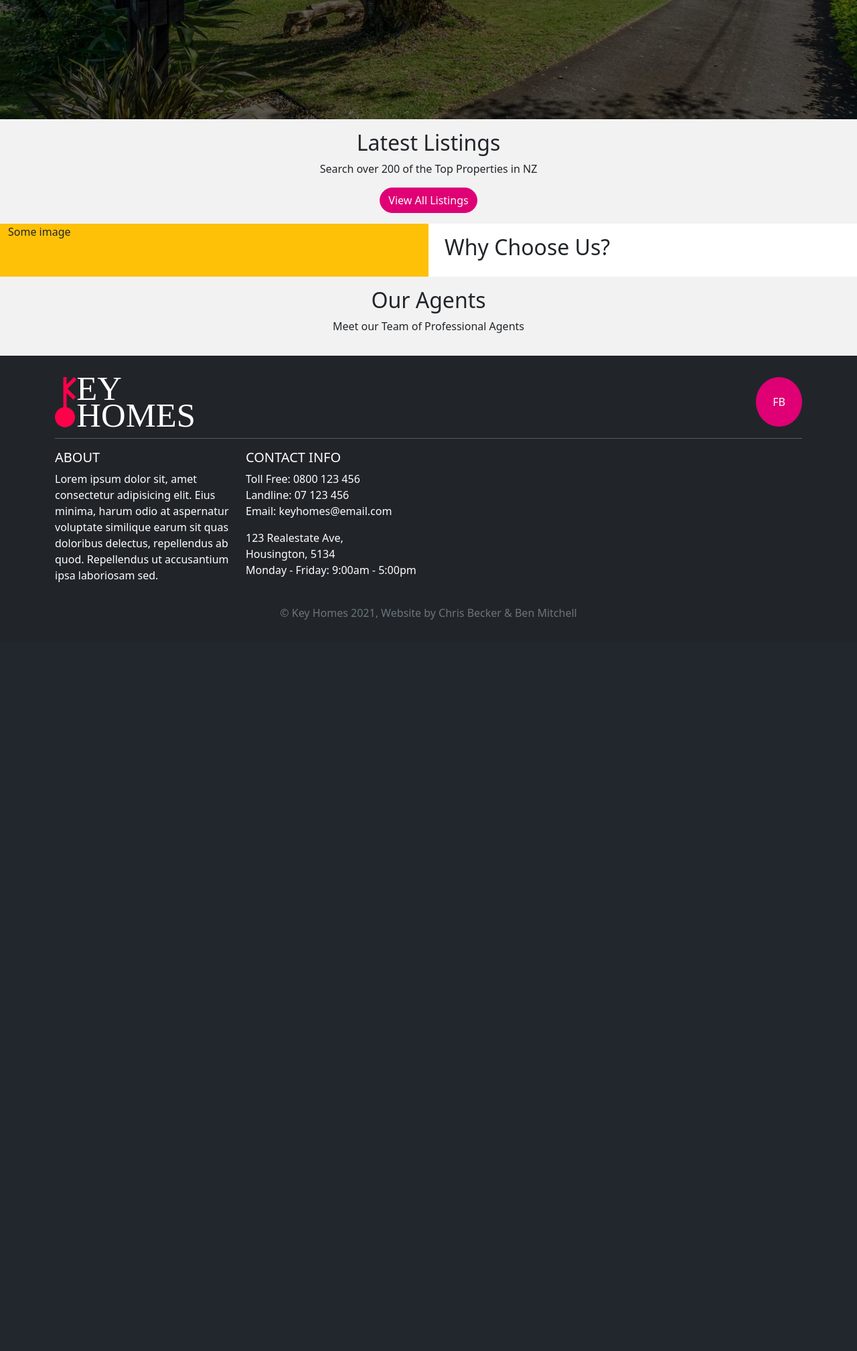
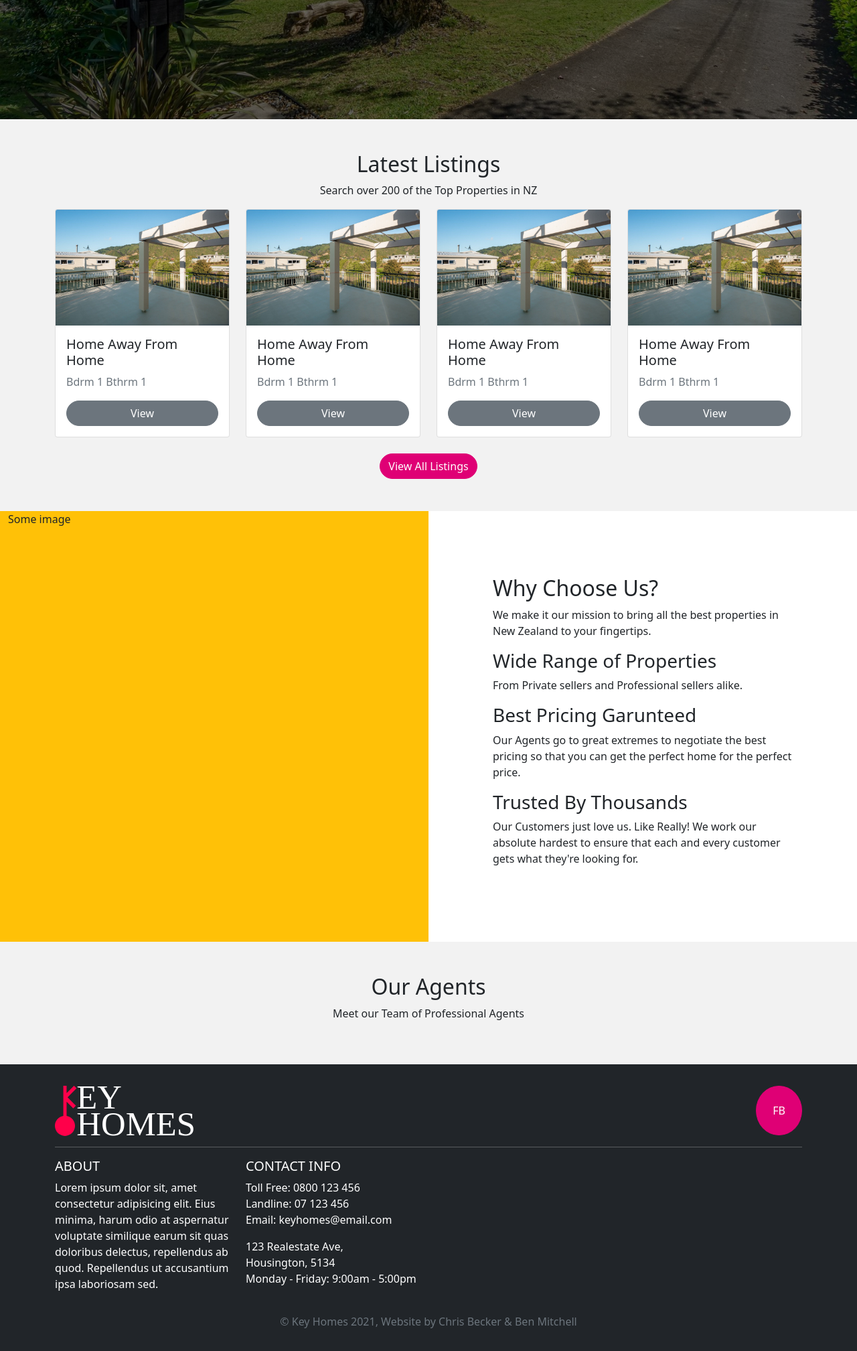
Before and after one commit to chrbec10/keyhomes, a PHP site: page / in a window 1280 px wide. Shown: the part 422-2439 px from the top of the page at 67% size. Before the commit the page ends 1381 px from the top, so only its background shows below. Run offline with PHP 8.4, Linux system fonts and the light colour scheme; data that the repository does not hold is empty; a stand-in replaces the project's code that opens the database connection; some libraries are stand-ins or nearby versions.

Commit message:
Add placeholder card loop

```diff
--- a/index.php
+++ b/index.php
@@ -15,11 +15,36 @@ require_once('./includes/db.php'); //Connect to the database
 </div>
 
 <!-- Latest Listings -->
-<div class=" container-fluid bg-light py-3">
-  <div class="container text-center">
-    <h2>Latest Listings</h2>
-    <p>Search over 200 of the Top Properties in NZ</p>
-    <button class="btn btn-primary rounded-pill">View All Listings</button>
+<div class=" container-fluid bg-light py-5">
+  <div class="container">
+    <div class="text-center">
+      <h2>Latest Listings</h2>
+      <p>Search over 200 of the Top Properties in NZ</p>
+    </div>
+    <div class="row mb-4">
+
+      <?php for ($i = 0; $i < 4; $i++) : ?>
+
+      <div class="col-sm-6 col-md-3">
+        <div class="card">
+          <img src="uploads/properties/test/0_2.jpg" class="card-img-top" alt="...">
+          <div class="card-body">
+            <h5 class="card-title">Home Away From Home</h5>
+            <p class="card-text text-muted">Bdrm 1 Bthrm 1</p>
+            <div class="d-grid">
+              <a href="#" class="btn btn-secondary rounded-pill">View</a>
+            </div>
+          </div>
+        </div>
+      </div>
+
+
+      <?php endfor; ?>
+
+    </div>
+    <div class="text-center">
+      <button class="btn btn-primary rounded-pill">View All Listings</button>
+    </div>
   </div>
 </div>
 
@@ -27,14 +52,25 @@ require_once('./includes/db.php'); //Connect to the database
 <div class="container-fluid">
   <div class="row">
     <div class="col-md-4 col-lg-6 d-none d-md-block bg-warning">Some image</div>
-    <div class="col-md-8 col-lg-6 px-4 py-3">
-      <h2>Why Choose Us?</h2>
+    <div class="col-md-8 col-lg-6 p-5">
+      <div class="container p-5">
+        <h2>Why Choose Us?</h2>
+        <p>We make it our mission to bring all the best properties in New Zealand to your fingertips.</p>
+        <h3>Wide Range of Properties</h3>
+        <p>From Private sellers and Professional sellers alike.</p>
+        <h3>Best Pricing Garunteed</h3>
+        <p>Our Agents go to great extremes to negotiate the best pricing so that you can get the perfect home for the
+          perfect price.</p>
+        <h3>Trusted By Thousands</h3>
+        <p>Our Customers just love us. Like Really! We work our absolute hardest to ensure that each and every customer
+          gets what they're looking for.</p>
+      </div>
     </div>
   </div>
 </div>
 
 <!-- Latest Listings -->
-<div class="container-fluid bg-light py-3">
+<div class="container-fluid bg-light py-5">
   <div class="container text-center">
     <h2>Our Agents</h2>
     <p>Meet our Team of Professional Agents</p>
```
